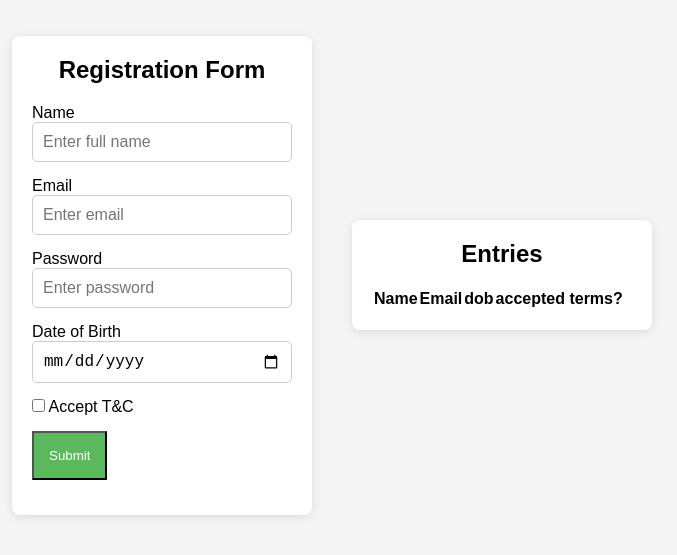
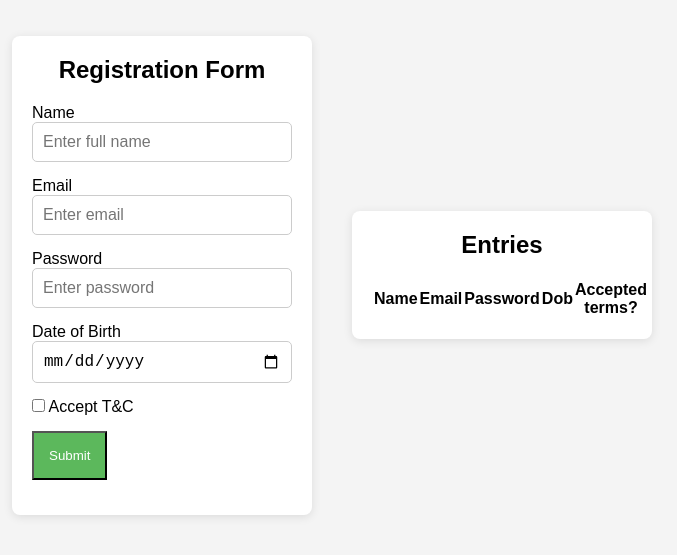
Before and after one commit to MCDragoonCoder/wd101, a plain HTML site: page index.html in a window 1280 px wide. Shown: the part 125-680 px from the top of the page, without its empty margins (308-985 px from the left). Drawn offline with Linux system fonts and the light colour scheme.

Commit message:
Update index.html

```diff
--- a/index.html
+++ b/index.html
@@ -59,8 +59,9 @@
           <tr>
             <th scope="col">Name</th>
             <th scope="col">Email</th>
-            <th scope="col">dob</th>
-            <th scope="col">accepted terms?</th>
+            <th scope="col">Password</th>
+            <th scope="col">Dob</th>
+            <th scope="col">Accepted terms?</th>
           </tr>
         </thead>
         <tbody id="entries">
```
